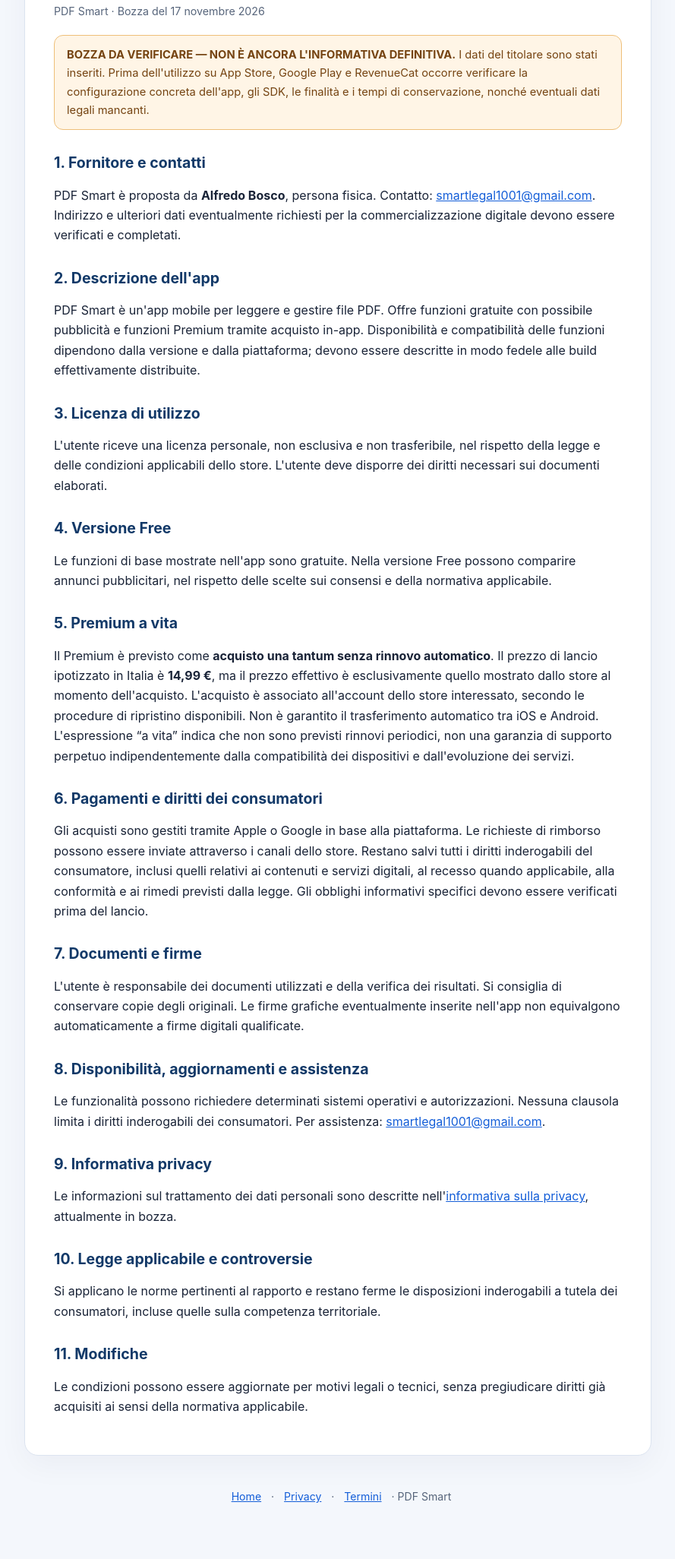
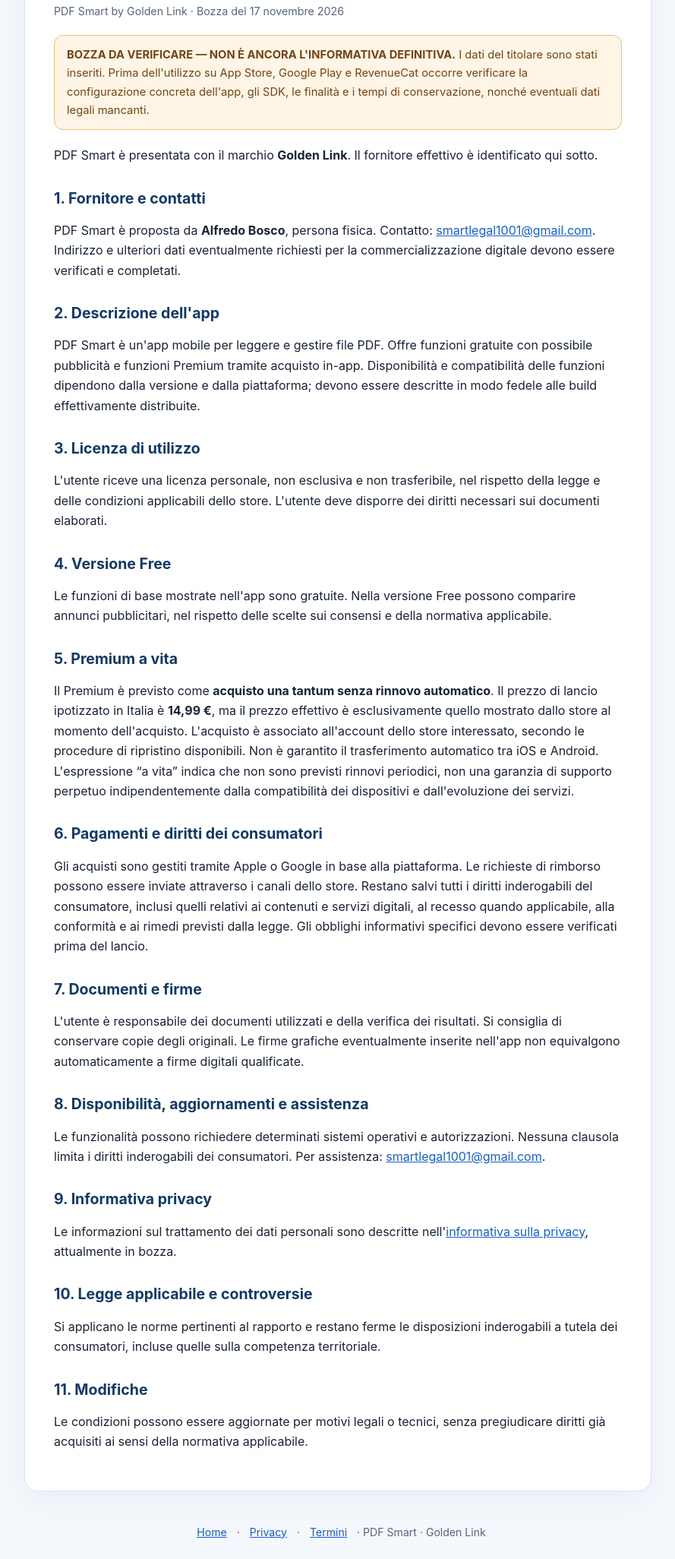
Before and after one commit to smartlegal1001-del/pdfsmart-legal, a plain HTML site: page termini.html in a window 1280 px wide. Shown: the part 206-2258 px from the top of the page at 76% size, without its empty margins (195-1084 px from the left). Before the commit the page ends 2212 px from the top, so only its background shows below. Drawn offline with Linux system fonts and the light colour scheme.

Commit message:
Brand PDF Smart public site as Golden Link while preserving legal identity disclosures

```diff
--- a/termini.html
+++ b/termini.html
@@ -1,5 +1,5 @@
-<!doctype html><html lang="it"><head><meta charset="utf-8"><meta name="viewport" content="width=device-width,initial-scale=1"><title>Termini e condizioni — PDF Smart</title><meta name="description" content="Bozza dei termini e condizioni dell'app PDF Smart."><link rel="icon" type="image/svg+xml" href="pdfsmart-icon.svg"><link rel="stylesheet" href="style.css"></head><body><header><div class="wrap"><a class="brand" href="index.html"><span class="logo">PDF</span>PDF Smart</a><nav><a href="privacy.html">Privacy</a><a href="termini.html">Termini</a></nav></div></header><main><article class="card"><h1>Termini e condizioni di utilizzo</h1><p class="meta">PDF Smart · Bozza del 17 novembre 2026</p><div class="warning"><strong>BOZZA DA VERIFICARE — NON È ANCORA L'INFORMATIVA DEFINITIVA.</strong> I dati del titolare sono stati inseriti. Prima dell'utilizzo su App Store, Google Play e RevenueCat occorre verificare la configurazione concreta dell'app, gli SDK, le finalità e i tempi di conservazione, nonché eventuali dati legali mancanti.</div>
-<h2>1. Fornitore e contatti</h2><p>PDF Smart è proposta da <strong>Alfredo Bosco</strong>, persona fisica. Contatto: <a href="mailto:smartlegal1001@gmail.com">smartlegal1001@gmail.com</a>. Indirizzo e ulteriori dati eventualmente richiesti per la commercializzazione digitale devono essere verificati e completati.</p>
+<!doctype html><html lang="it"><head><meta charset="utf-8"><meta name="viewport" content="width=device-width,initial-scale=1"><title>Termini e condizioni — PDF Smart by Golden Link</title><meta name="description" content="Bozza dei termini e condizioni dell'app PDF Smart."><link rel="icon" type="image/svg+xml" href="pdfsmart-icon.svg"><link rel="stylesheet" href="style.css"></head><body><header><div class="wrap"><a class="brand" href="index.html"><span class="logo">PDF</span>PDF Smart <span class="brand-sub">by Golden Link</span></a><nav><a href="privacy.html">Privacy</a><a href="termini.html">Termini</a></nav></div></header><main><article class="card"><h1>Termini e condizioni di utilizzo</h1><p class="meta">PDF Smart by Golden Link · Bozza del 17 novembre 2026</p><div class="warning"><strong>BOZZA DA VERIFICARE — NON È ANCORA L'INFORMATIVA DEFINITIVA.</strong> I dati del titolare sono stati inseriti. Prima dell'utilizzo su App Store, Google Play e RevenueCat occorre verificare la configurazione concreta dell'app, gli SDK, le finalità e i tempi di conservazione, nonché eventuali dati legali mancanti.</div>
+<p>PDF Smart è presentata con il marchio <strong>Golden Link</strong>. Il fornitore effettivo è identificato qui sotto.</p><h2>1. Fornitore e contatti</h2><p>PDF Smart è proposta da <strong>Alfredo Bosco</strong>, persona fisica. Contatto: <a href="mailto:smartlegal1001@gmail.com">smartlegal1001@gmail.com</a>. Indirizzo e ulteriori dati eventualmente richiesti per la commercializzazione digitale devono essere verificati e completati.</p>
 <h2>2. Descrizione dell'app</h2><p>PDF Smart è un'app mobile per leggere e gestire file PDF. Offre funzioni gratuite con possibile pubblicità e funzioni Premium tramite acquisto in-app. Disponibilità e compatibilità delle funzioni dipendono dalla versione e dalla piattaforma; devono essere descritte in modo fedele alle build effettivamente distribuite.</p>
 <h2>3. Licenza di utilizzo</h2><p>L'utente riceve una licenza personale, non esclusiva e non trasferibile, nel rispetto della legge e delle condizioni applicabili dello store. L'utente deve disporre dei diritti necessari sui documenti elaborati.</p>
 <h2>4. Versione Free</h2><p>Le funzioni di base mostrate nell'app sono gratuite. Nella versione Free possono comparire annunci pubblicitari, nel rispetto delle scelte sui consensi e della normativa applicabile.</p>
@@ -9,4 +9,4 @@
 <h2>8. Disponibilità, aggiornamenti e assistenza</h2><p>Le funzionalità possono richiedere determinati sistemi operativi e autorizzazioni. Nessuna clausola limita i diritti inderogabili dei consumatori. Per assistenza: <a href="mailto:smartlegal1001@gmail.com">smartlegal1001@gmail.com</a>.</p>
 <h2>9. Informativa privacy</h2><p>Le informazioni sul trattamento dei dati personali sono descritte nell'<a href="privacy.html">informativa sulla privacy</a>, attualmente in bozza.</p>
 <h2>10. Legge applicabile e controversie</h2><p>Si applicano le norme pertinenti al rapporto e restano ferme le disposizioni inderogabili a tutela dei consumatori, incluse quelle sulla competenza territoriale.</p>
-<h2>11. Modifiche</h2><p>Le condizioni possono essere aggiornate per motivi legali o tecnici, senza pregiudicare diritti già acquisiti ai sensi della normativa applicabile.</p></article></main><footer><a href="index.html">Home</a> · <a href="privacy.html">Privacy</a> · <a href="termini.html">Termini</a> · PDF Smart</footer></body></html>
+<h2>11. Modifiche</h2><p>Le condizioni possono essere aggiornate per motivi legali o tecnici, senza pregiudicare diritti già acquisiti ai sensi della normativa applicabile.</p></article></main><footer><a href="index.html">Home</a> · <a href="privacy.html">Privacy</a> · <a href="termini.html">Termini</a> · PDF Smart · Golden Link</footer></body></html>
```
